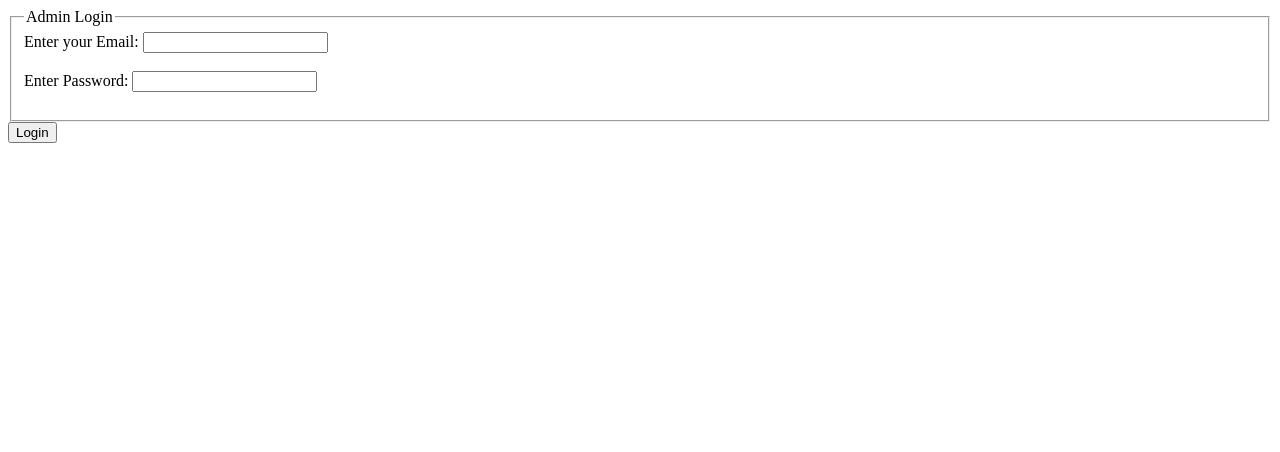
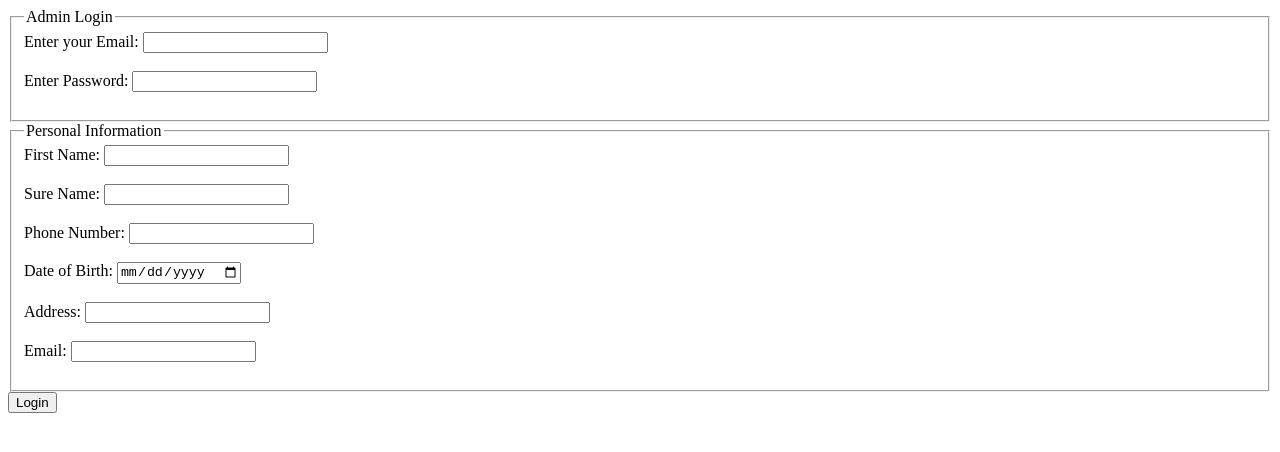
Before and after one commit to TareqJamilSarkar/Web_Technology, a PHP site: page /admin.php in a window 1280 px wide. Shown: the top 452 px of the page. Run offline with PHP 8.4, Linux system fonts and the light colour scheme.

Commit message:
admin 1st commit

```diff
--- a/admin.php
+++ b/admin.php
@@ -19,6 +19,28 @@
 
 </fieldset>
 
+<fieldset>
+        <legend>Personal Information</legend>
+        <label for="first-name">First Name:</label>
+        <input type="text" id="first-name" name="first-name"><br><br>
+
+        <label for="sure-name">Sure Name:</label>
+        <input type="text" id="sure-name" name="sure-name"><br><br>
+
+        <label for="phone">Phone Number:</label>
+        <input type="tel" id="phone" name="phone"><br><br>
+
+        <label for="dob">Date of Birth:</label>
+        <input type="date" id="dob" name="dob"><br><br>
+
+        <label for="address">Address:</label>
+        <input type="text" id="address" name="address"><br><br>
+
+        <label for="Email">Email:</label>
+        <input type="text" id="Email" name="Email"><br><br>
+
+    </fieldset>
+
 <form action="Admin_Home.php">
         <button type="Login">Login</button>
 </form>
```
